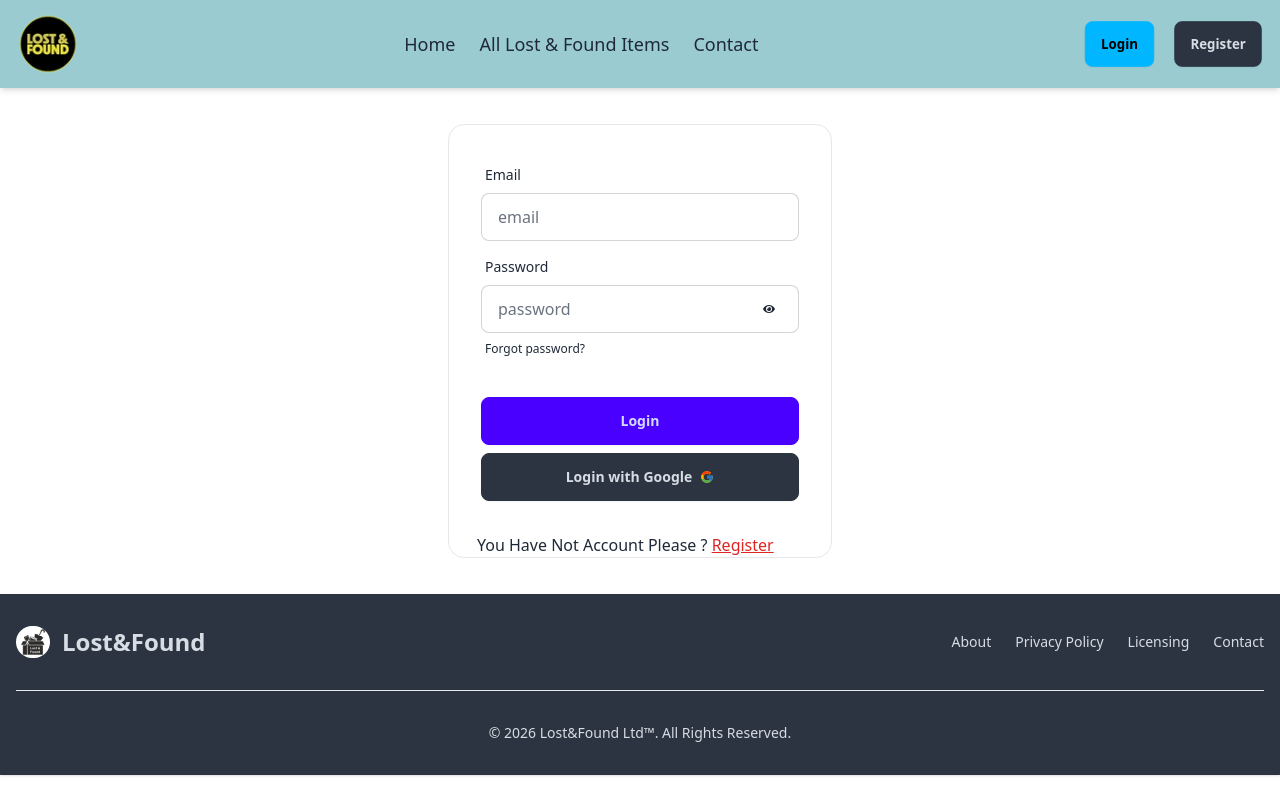
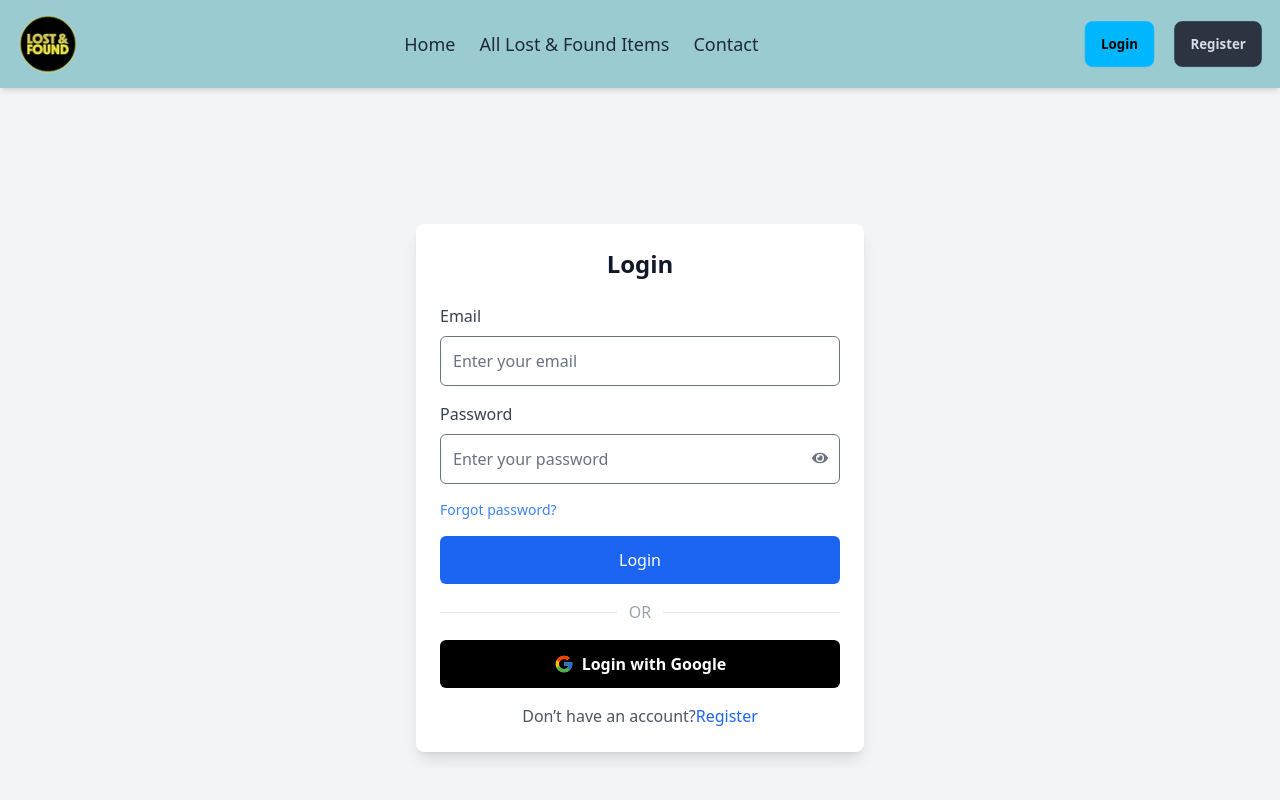
Before and after one commit to abubakrsiddikl/Lost_And_Found_Client, a React (Vite) app: page /login in a window 1280 px wide. Shown: the top 800 px of the page. Built offline with nearby package versions, Linux system fonts and the light colour scheme; no server answers.

Commit message:
update register login form

```diff
--- a/src/components/Auth/Login.jsx
+++ b/src/components/Auth/Login.jsx
@@ -42,59 +42,76 @@ const Login = () => {
       });
   };
   return (
-    <div className="flex justify-center items-center p-9">
-      <div className="card bg-base-100 w-full max-w-sm shrink-0 border">
-        <form onSubmit={handleLogIn} className="card-body">
-          <div className="form-control">
-            <label className="label">
-              <span className="label-text">Email</span>
-            </label>
+    <div className="min-h-screen flex items-center justify-center bg-gray-100 px-4">
+      <form
+        onSubmit={handleLogIn}
+        className="w-full max-w-md bg-white shadow-lg rounded-lg p-6"
+      >
+        <h2 className="text-2xl font-bold text-center text-gray-900 mb-6">
+          Login
+        </h2>
+
+        {/* Email */}
+        <div className="mb-4">
+          <label className="block text-gray-700 mb-2">Email</label>
           <input
             type="email"
             name="email"
-              placeholder="email"
-              className="input input-bordered"
-              required
+            className="w-full p-3 border rounded-md focus:outline-none focus:ring-2 focus:ring-blue-500"
+            placeholder="Enter your email"
           />
         </div>
-          <div className="form-control relative">
-            <label className="label">
-              <span className="label-text">Password</span>
-            </label>
+
+        {/* Password  */}
+        <div className="mb-4 relative">
+          <label className="block text-gray-700 mb-2">Password</label>
           <input
             type={showPassword ? "text" : "password"}
             name="password"
-              placeholder="password"
-              className="input input-bordered"
-              required
+            className="w-full p-3 border rounded-md focus:outline-none focus:ring-2 focus:ring-blue-500"
+            placeholder="Enter your password"
           />
           <button
             onClick={() => setShowPassword(!showPassword)}
-              className="absolute right-4 top-12  btn-xs "
+            className="absolute top-12 right-3 text-gray-500 hover:text-gray-700"
           >
-              {showPassword ? <FaEyeSlash /> : <FaEye></FaEye>}
+            {showPassword ? <FaEyeSlash /> : <FaEye />}
           </button>
-            <label className="label">
-              <Link to="/forget" className="label-text-alt link link-hover">
+        </div>
+
+        <div className="flex justify-between items-center mb-4">
+          <Link to="#" className="text-sm text-blue-500 hover:underline">
             Forgot password?
           </Link>
-            </label>
         </div>
-          <div className="form-control mt-6">
-            <button className="btn btn-primary">Login</button>
+        {/* login button */}
+        <button className="w-full bg-blue-600 text-white py-3 rounded-md hover:bg-blue-700 transition">
+          Login
+        </button>
+
+        <div className="flex items-center my-4">
+          <div className="flex-grow border-t"></div>
+          <span className="mx-3 text-gray-400">OR</span>
+          <div className="flex-grow border-t"></div>
         </div>
-          <button onClick={handleGoogleSignIn} className="btn btn-neutral ">
-            Login with Google <FcGoogle />
+
+        <button
+          className="w-full flex items-center justify-center bg-black py-3 text-white font-bold rounded-md  transition"
+          onClick={handleGoogleSignIn}
+        >
+          <FcGoogle className="mr-2 text-xl" /> Login with Google
         </button>
-        </form>
 
-        <p className="pl-7">
-          You Have Not Account Please ?{" "}
-          <Link to={"/register"} className="text-red-600 underline">
+        <p className="text-center text-gray-600 mt-4">
+          Don’t have an account?
+          <Link
+            to="/register"
+            className="text-blue-600 font-medium hover:underline"
+          >
             Register
           </Link>
         </p>
-      </div>
+      </form>
     </div>
   );
 };
--- a/src/components/Auth/Register.jsx
+++ b/src/components/Auth/Register.jsx
@@ -32,7 +32,7 @@ const Register = () => {
       })
       .catch((err) => {
         // console.log(err);
-        toast.error("This email allready exist")
+        toast.error("This email allready exist");
       });
   };
   const handleGoogleSignIn = () => {
@@ -47,80 +47,92 @@ const Register = () => {
       });
   };
   return (
+    <div className="flex justify-center items-center min-h-screen bg-gray-100">
+      <div className="bg-white p-8 rounded-lg shadow-md w-full max-w-md lg:my-3">
+        <h2 className="text-3xl font-bold text-center text-gray-800 mb-6">
+          Create an Account
+        </h2>
+
+        <form onSubmit={handleRegister} className="space-y-4">
+          {/* Name */}
           <div>
-      <h1 className="text-3xl font-bold text-center mt-4">Register Now </h1>
-      <div className="flex justify-center items-center p-9">
-        <div className="card bg-base-100 w-full shrink-0 max-w-sm border">
-          <form onSubmit={handleRegister} className="card-body">
-            <div className="form-control">
-              <label className="label">
-                <span className="label-text">Name</span>
+            <label className="block text-gray-700 font-medium mb-1">
+              Full Name
             </label>
             <input
               type="text"
               name="name"
-                placeholder="Enter your name"
-                className="input input-bordered"
+              placeholder="Enter your full name"
+              className="w-full px-4 py-2 border rounded-md focus:ring focus:ring-blue-300 focus:outline-none"
               required
             />
           </div>
-            <div className="form-control">
-              <label className="label">
-                <span className="label-text">Email</span>
+
+          {/* Email  */}
+          <div>
+            <label className="block text-gray-700 font-medium mb-1">
+              Email
             </label>
             <input
               type="email"
               name="email"
-                placeholder="email"
-                className="input input-bordered"
+              placeholder="Enter your email"
+              className="w-full px-4 py-2 border rounded-md focus:ring focus:ring-blue-300 focus:outline-none"
               required
             />
           </div>
-            <div className="form-control">
-              <label className="label">
-                <span className="label-text">Photo-URL</span>
+
+          {/* photo url  */}
+          <div>
+            <label className="block text-gray-700 font-medium mb-1">
+              Profile Photo URL
             </label>
             <input
               type="text"
+              placeholder="Enter your profile URL"
               name="photo"
-                placeholder="Enter Profile Url"
-                className="input input-bordered"
+              className="w-full px-4 py-2 border rounded-md focus:ring focus:ring-blue-300 focus:outline-none"
               required
             />
           </div>
-            <div className="form-control relative">
-              <label className="label">
-                <span className="label-text">Password</span>
+
+          {/* Password  */}
+          <div className="relative">
+            <label className="block text-gray-700 font-medium mb-1">
+              Password
             </label>
             <input
-                type={showPassword ? "text" : "password"}
+              type="password"
+              placeholder="Enter your password"
               name="password"
-                placeholder="password"
-                className="input input-bordered"
+              className="w-full px-4 py-2 border rounded-md focus:ring focus:ring-blue-300 focus:outline-none"
               required
             />
+          </div>
+
+          {/* register button */}
+          <button className="w-full bg-blue-500 hover:bg-blue-600 text-white font-semibold py-2 rounded-md transition">
+            Register
+          </button>
+
+          {/* google sign up */}
           <button
-                onClick={() => setShowPassword(!showPassword)}
-                className="absolute right-4 top-12  btn-xs "
+            className="w-full flex items-center justify-center gap-2 border border-gray-300 py-2 rounded-md bg-black text-white font-bold transition"
+            onClick={handleGoogleSignIn}
           >
-                {showPassword ? <FaEyeSlash /> : <FaEye></FaEye>}
-              </button>
-            </div>
-            <div className="form-control mt-6">
-              <button className="btn btn-primary">Register</button>
-            </div>
-            <button onClick={handleGoogleSignIn} className="btn btn-neutral ">
-              Signup with Google <FcGoogle />
+            <FcGoogle className="text-xl" /> Sign up with Google
           </button>
         </form>
 
-          <p className="p-3 pt-0">
-            You have All ready Account Please ?{" "}
-            <Link to="/login" className="text-red-500 underline">
-              Login
-            </Link>
+        <p className="text-center text-gray-600 mt-4">
+          Already have an account?
+          <a
+            href="/login"
+            className="text-blue-500 font-medium hover:underline"
+          >
+            Log in
+          </a>
         </p>
-        </div>
       </div>
     </div>
   );
--- a/src/components/pages/Details/Details.jsx
+++ b/src/components/pages/Details/Details.jsx
@@ -96,7 +96,7 @@ const Details = () => {
       });
   };
   return (
-    <div className="w-11/12 mx-auto my-3">
+    <div className="w-11/12 mx-auto my-3 bg-[#F3F4F6]">
       <div className="bg-white shadow-lg rounded-xl overflow-hidden flex flex-col md:flex-row border">
         {/* image */}
         <div className="w-full md:w-1/2 flex justify-center items-center p-4 ">
--- a/src/components/pages/Footer/Footer.jsx
+++ b/src/components/pages/Footer/Footer.jsx
@@ -1,12 +1,13 @@
 import React from "react";
 import logo from "../../../assets/logo.png";
+import { Link } from "react-router-dom";
 
 const Footer = () => {
   return (
     <footer className="bg-neutral  shadow dark:bg-gray-900 ">
       <div className="w-full max-w-screen-xl mx-auto p-4 md:py-8">
         <div className="sm:flex sm:items-center sm:justify-between">
-          <a className="flex items-center mb-4 sm:mb-0 space-x-3 rtl:space-x-reverse">
+          <a className="flex items-center mb-4 sm:mb-0 space-x-3 rtl:space-x-reverse" href="/">
             <img src={logo} className="h-8 rounded-full" alt="Flowbite Logo" />
             <span className="self-center text-2xl font-semibold whitespace-nowrap text-neutral-content">
               Lost&Found
@@ -23,7 +24,7 @@ const Footer = () => {
               <a className="hover:underline me-4 md:me-6">Licensing</a>
             </li>
             <li>
-              <a className="hover:underline">Contact</a>
+              <Link to="/contact" className="hover:underline">Contact</Link>
             </li>
           </ul>
         </div>
--- a/src/components/pages/Home/Latest.jsx
+++ b/src/components/pages/Home/Latest.jsx
@@ -22,7 +22,7 @@ const Latest = () => {
       </h1>
       <div className="w-11/12 mx-auto grid md:grid-cols-3 gap-3">
         {posts.map((post) => (
-          <div className="bg-white shadow-lg rounded-xl overflow-hidden p-4 transition-all hover:shadow-xl border border-gray-200">
+          <div key={post._id} className="bg-white shadow-lg rounded-xl overflow-hidden p-4 transition-all hover:shadow-xl border border-gray-200">
             {/* image */}
             <img
               src={post.thumbnail}
```
Also changed, not shown: src/components/pages/AllLostAndFoundItems/AllLostAndFoundItems.jsx (+1 -48 lines), src/components/pages/Contact/Contact.jsx (+9 -9 lines). Lines whose indentation alone changed are shown as unchanged.
